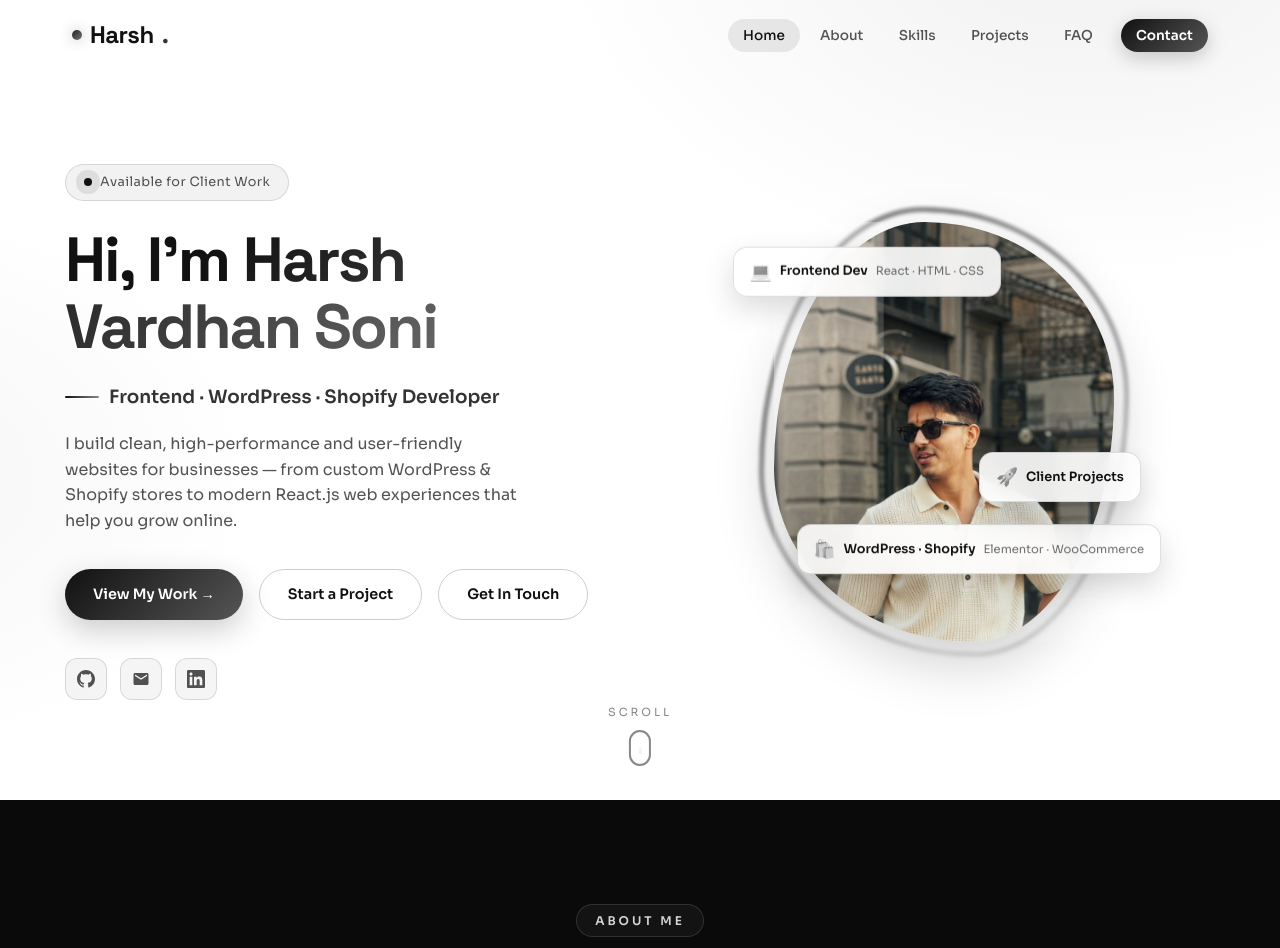
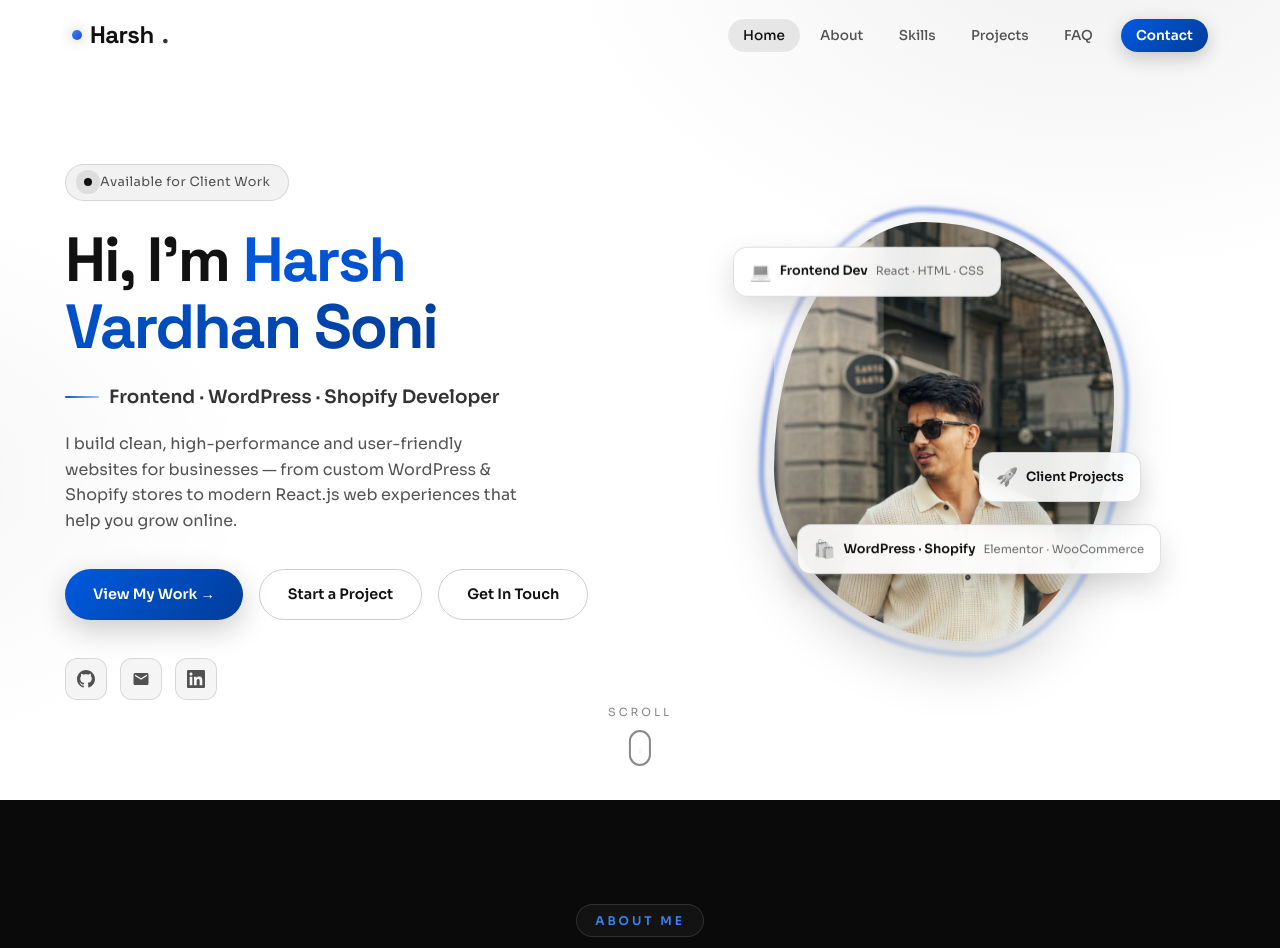
Before and after one commit to Harshvardhan214/Project-Portfolio, a plain HTML site: page index.html in a window 1280 px wide. Shown: the top 948 px of the page. Drawn offline with Linux system fonts and the light colour scheme.

Commit message:
Add files via upload

```diff
--- a/index.html
+++ b/index.html
@@ -71,10 +71,10 @@
             --text: #111111;
             --text-dim: rgba(17, 17, 17, 0.72);
             --text-faint: rgba(17, 17, 17, 0.5);
-            --primary: #333333;
-            --primary-2: #666666;
-            --gradient: linear-gradient(135deg, #111111 0%, #555555 50%, #888888 100%);
-            --gradient-2: linear-gradient(135deg, #222222 0%, #555555 100%);
+            --primary: #005ae0;
+            --primary-2: #004ab8;
+            --gradient: linear-gradient(135deg, #005ae0 0%, #003d99 100%);
+            --gradient-2: linear-gradient(135deg, #005ae0 0%, #004ab8 100%);
             --shadow: 0 20px 60px rgba(0, 0, 0, 0.15);
             background: #ffffff;
             color: #111111;
@@ -91,10 +91,10 @@
             --text: #f5f5f5;
             --text-dim: rgba(245, 245, 245, 0.72);
             --text-faint: rgba(245, 245, 245, 0.5);
-            --primary: #d4d4d4;
-            --primary-2: #8a8a8a;
-            --gradient: linear-gradient(135deg, #ffffff 0%, #9a9a9a 50%, #4a4a4a 100%);
-            --gradient-2: linear-gradient(135deg, #e6e6e6 0%, #8a8a8a 100%);
+            --primary: #3b82f6;
+            --primary-2: #60a5fa;
+            --gradient: linear-gradient(135deg, #3b82f6 0%, #1d4ed8 100%);
+            --gradient-2: linear-gradient(135deg, #60a5fa 0%, #2563eb 100%);
             --shadow: 0 20px 60px rgba(0, 0, 0, 0.5);
             background: #0a0a0a;
             color: #f5f5f5;
@@ -146,7 +146,7 @@
             width: 10px;
             height: 10px;
             border-radius: 50%;
-            background: linear-gradient(135deg, #222, #777);
+            background: linear-gradient(135deg, #3b82f6, #1d4ed8);
             box-shadow: 0 0 14px rgba(0, 0, 0, 0.3);
         }
 
@@ -179,7 +179,7 @@
         }
 
         .nav-cta-btn {
-            background: linear-gradient(135deg, #111, #555);
+            background: linear-gradient(135deg, #005ae0, #003d99);
             color: #fff !important;
             font-weight: 600;
             box-shadow: 0 6px 20px rgba(0, 0, 0, 0.2);
@@ -190,7 +190,7 @@
             transform: translateY(-2px);
             box-shadow: 0 10px 28px rgba(0, 0, 0, 0.3);
             color: #fff !important;
-            background: linear-gradient(135deg, #111, #555);
+            background: linear-gradient(135deg, #006aff, #004ab8);
         }
 
         .nav-toggle {
@@ -297,7 +297,7 @@
         }
 
         .hero h1 .name-highlight {
-            background: linear-gradient(135deg, #111 0%, #666 100%);
+            background: linear-gradient(135deg, #005ae0 0%, #003d99 100%);
             -webkit-background-clip: text;
             -webkit-text-fill-color: transparent;
             background-clip: text;
@@ -317,7 +317,7 @@
         .hero-role .role-line {
             width: 34px;
             height: 2px;
-            background: linear-gradient(90deg, #111, #888);
+            background: linear-gradient(90deg, #005ae0, #a0c3f7);
             border-radius: 2px;
         }
 
@@ -353,7 +353,7 @@
         }
 
         .btn-primary {
-            background: linear-gradient(135deg, #111, #555);
+            background: linear-gradient(135deg, #005ae0, #003d99);
             color: #fff;
             box-shadow: 0 10px 30px rgba(0, 0, 0, 0.2);
         }
@@ -361,6 +361,7 @@
         .btn-primary:hover {
             transform: translateY(-3px);
             box-shadow: 0 16px 44px rgba(0, 0, 0, 0.3);
+            background: linear-gradient(135deg, #006aff, #004ab8);
         }
 
         .btn-outline {
@@ -397,7 +398,7 @@
         }
 
         .social-link:hover {
-            background: linear-gradient(135deg, #111, #555);
+            background: linear-gradient(135deg, #005ae0, #003d99);
             color: #fff;
             border-color: transparent;
             transform: translateY(-4px);
@@ -422,7 +423,7 @@
             position: absolute;
             inset: -14px;
             border-radius: 38% 62% 55% 45% / 48% 40% 60% 52%;
-            background: conic-gradient(from 0deg, #111, #888, #ccc, #111, #111);
+            background: conic-gradient(from 0deg, #1d4ed8, #3b82f6, #a0c3f7, #1d4ed8, #1d4ed8);
             filter: blur(2px);
             opacity: 0.85;
             animation: morph 9s ease-in-out infinite;
@@ -548,7 +549,7 @@
         .mouse-wheel {
             width: 3px;
             height: 7px;
-            background: #333;
+            background: #005ae0;
             border-radius: 3px;
             animation: wheel 1.8s infinite;
         }
@@ -931,7 +932,7 @@
 
         .project-card:hover {
             background: var(--card-bg-hover);
-            border-color: var(--border-hover);
+            border-color: var(--primary);
             box-shadow: var(--shadow);
         }
 
@@ -987,7 +988,7 @@
             text-decoration: none;
             font-size: 0.85rem;
             font-weight: 600;
-            border: 1px solid var(--border-hover);
+            border: 1px solid var(--border);
             padding: 8px 20px;
             border-radius: 50px;
             transition: all 0.3s ease;
@@ -2090,7 +2091,7 @@
             <a href="mailto:Harshvardhansoni214@gmail.com" class="social-link" aria-label="Email">✉️</a>
             <a href="https://www.linkedin.com/in/harsh-vardhan-soni-9a3a212a4/" target="_blank" class="social-link" aria-label="LinkedIn">💼</a>
         </div>
-        <p>© 2026 Harsh Vardhan Soni. Crafted with ⚪ by Harsh.</p>
+        <p id="copyright">© 2026 Harsh Vardhan Soni. Crafted with ⚪ by Harsh.</p>
     </footer>
 
     <!-- ===== LIGHTBOX ===== -->
@@ -2360,6 +2361,11 @@
         document.addEventListener("keydown", e => {
             if (e.key === "Escape") closeLightbox();
         });
+
+        // ===== Auto-update copyright year =====
+        document.addEventListener("DOMContentLoaded", () => {
+            document.getElementById("copyright").innerHTML = `© ${new Date().getFullYear()} Harsh Vardhan Soni. Crafted with ⚪ by Harsh.`;
+        });
     </script>
 </body>
 </html>
```
